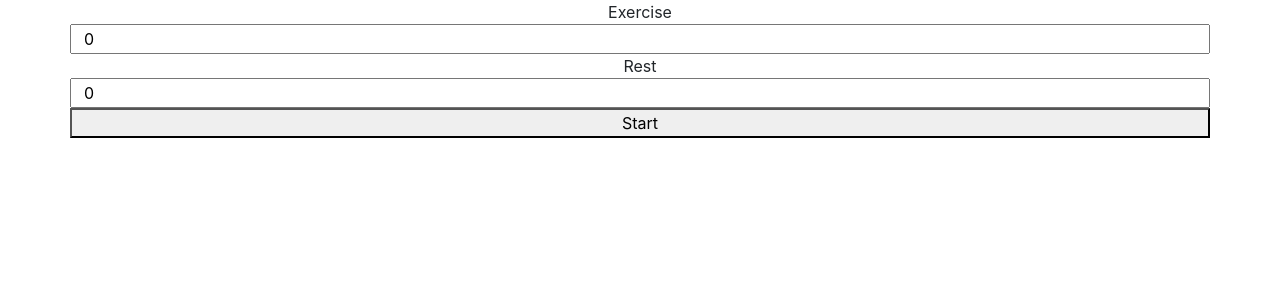
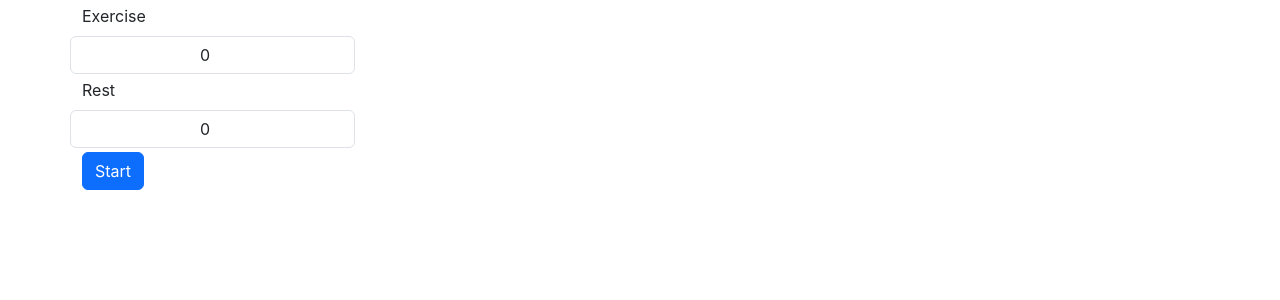
Before and after one commit to JMan4342/interval-timer, a React (Create React App) app: page / in a window 1280 px wide. Shown: the top 300 px of the page. Built offline with nearby package versions, Linux system fonts and the light colour scheme; the HTML template or start-up script is replaced by a standard one.

Commit message:
Style inputs and labels

```diff
--- a/src/components/ExerciseInterval.js
+++ b/src/components/ExerciseInterval.js
@@ -39,27 +39,44 @@ export const ExerciseInterval = () => {
   return (
     <>
       <div class="container">
-        <div class="row">
-          <label>Exercise</label>
+        <div class="row my-1">
+          <label
+            for="exerciseInterval"
+            class="form-label col-sm-12 d-flex justify-content-start"
+          >
+            Exercise
+          </label>
           <input
+            id="exerciseInterval"
             type="number"
             name="exerciseSeconds"
+            class="form-control text-center w-25 col-sm-12"
             value={exerciseSeconds}
             onChange={(e) => setExerciseSeconds(e.target.value)}
           />
         </div>
-        <div class="row">
-          <label>Rest</label>
+        <div class="row my-1">
+          <label
+            for="restInterval"
+            class="form-label col-sm-12 d-flex justify-content-start"
+          >
+            Rest
+          </label>
           <input
+            id="restInterval"
             type="number"
             name="restSeconds"
+            class="form-control text-center w-25 col-sm-12"
             value={restSeconds}
             onChange={(e) => setRestSeconds(e.target.value)}
           />
         </div>
-        <div class="row">
-          <button onClick={toggle}>{isActive ? "Pause" : "Start"}</button>
-        </div>
+        <button
+          class="btn btn-primary d-flex justify-content-start"
+          onClick={toggle}
+        >
+          {isActive ? "Pause" : "Start"}
+        </button>
       </div>
     </>
   );
```
